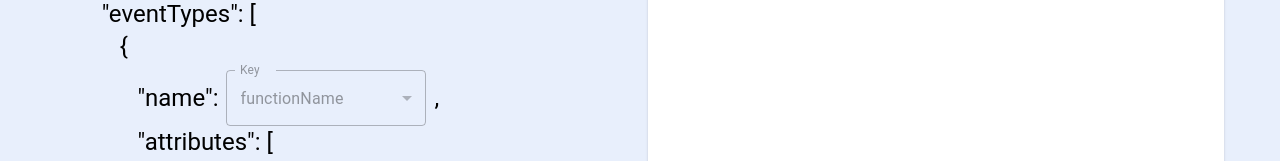
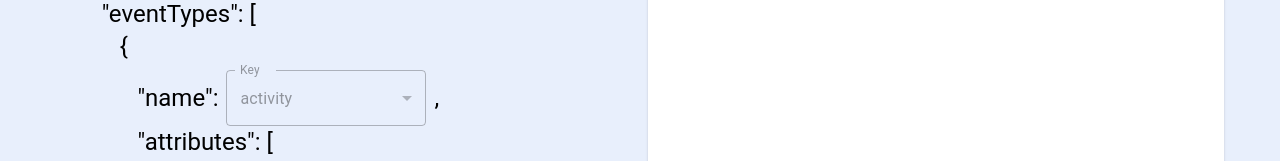
Before and after one commit to lollobeach/BlockchainProcessMining_frontend, a React (Create React App) app: page /ocel in a window 1280 px wide. Shown: the part 194-355 px from the top of the page. Built offline with nearby package versions, Linux system fonts and the light colour scheme.

Commit message:
edit: evenType name changed

```diff
--- a/src/components/eventTypes/ActivityEventType.js
+++ b/src/components/eventTypes/ActivityEventType.js
@@ -46,7 +46,7 @@ function ActivityEventType({setEventsItem}) {
             temporaryEvents.forEach((value) => {
                 events.push({
                     id: value.id,
-                    key: "functionName",
+                    key: "activity",
                     type: value.name,
                     time: value.timestamp,
                     attributes: [{name: "gasUsed", value: value.gasUsed}, {name: "blockNumber", value: value.blockNumber}, {name: "sender", value: value.sender}],
@@ -78,10 +78,10 @@ function ActivityEventType({setEventsItem}) {
                         <FormControl disabled fullWidth sx={{width: 200}}>
                             <InputLabel>Key</InputLabel>
                             <Select
-                                value="functionName"
+                                value="activity"
                                 label="name"
                             >
-                                <MenuItem value="functionName">functionName</MenuItem>
+                                <MenuItem value="activity">activity</MenuItem>
                             </Select>
                         </FormControl>
                     </Stack>
```
